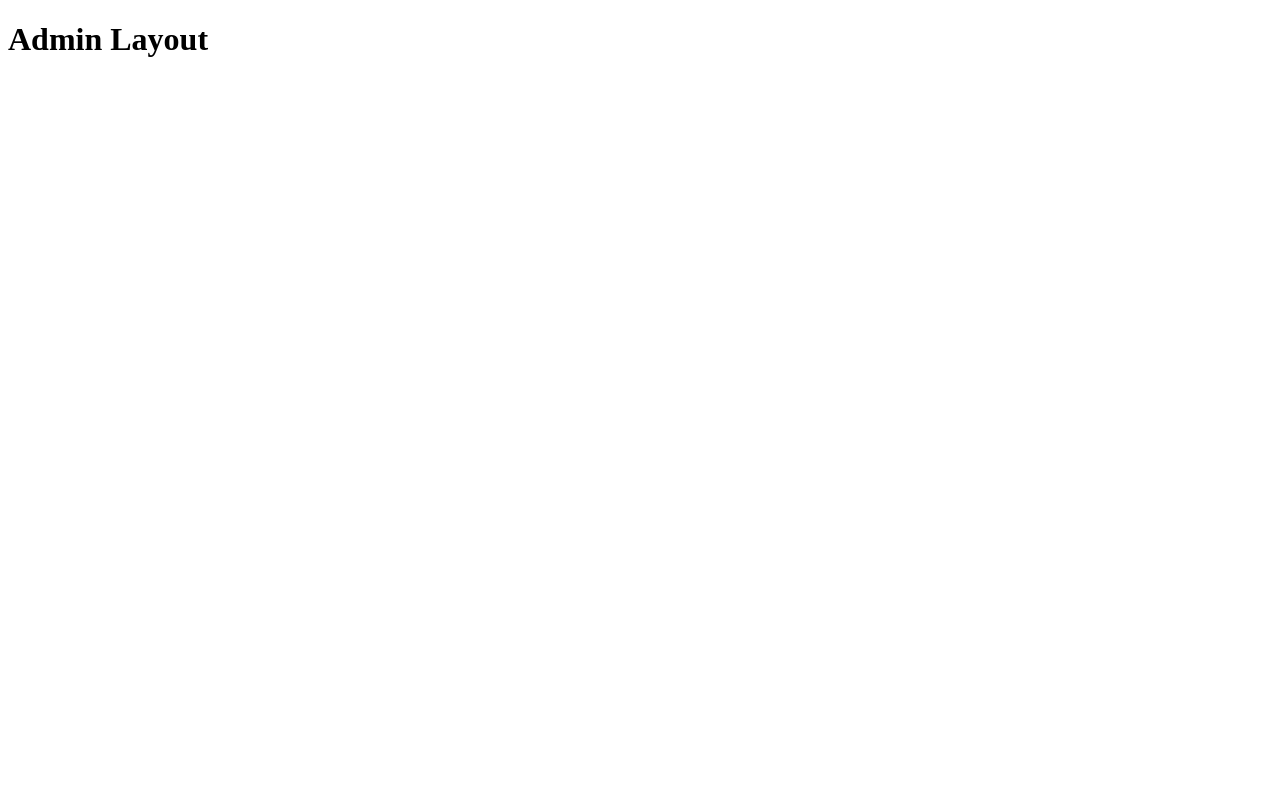
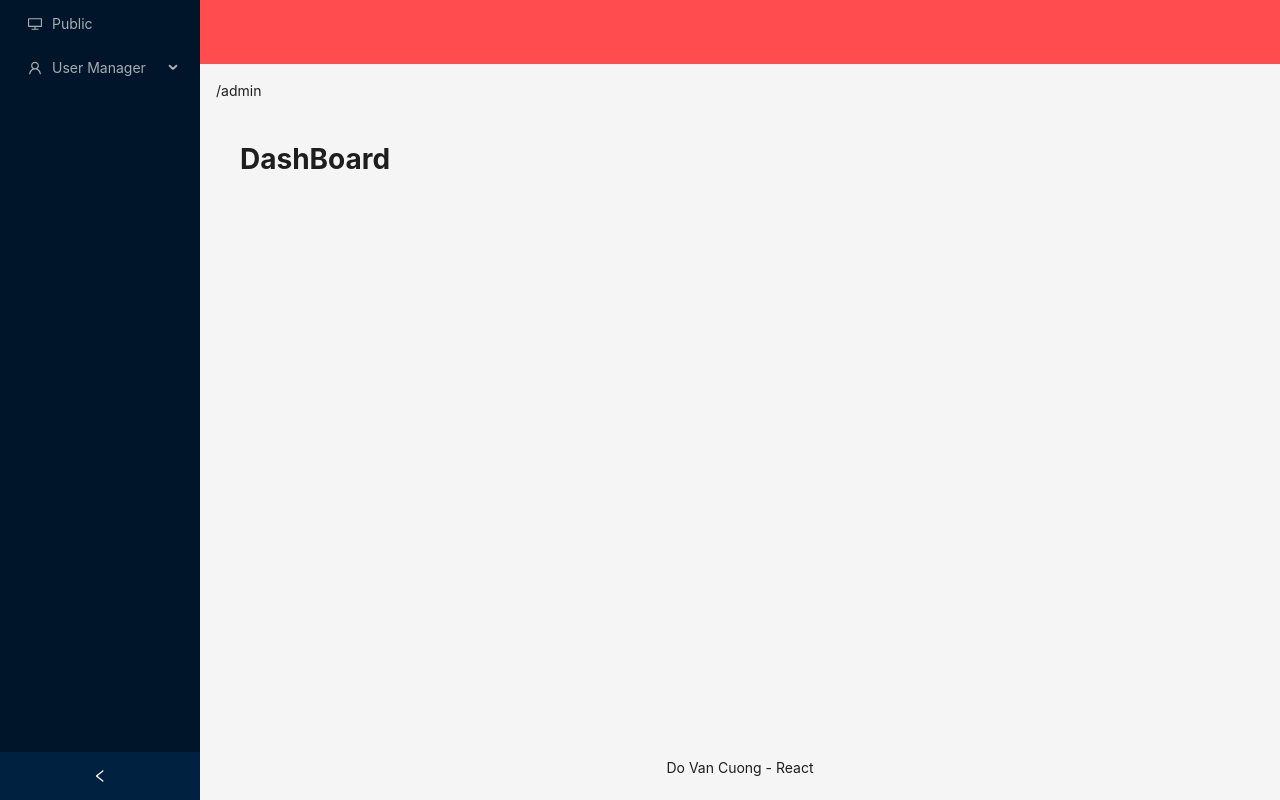
Before and after one commit to dovancuongadhp/antd-demo, a React (Vite) app: page /admin in a window 1280 px wide. Built offline with nearby package versions, Linux system fonts and the light colour scheme.

Commit message:
config layout admin

```diff
--- a/src/assets/css/style.css
+++ b/src/assets/css/style.css
@@ -0,0 +1,4 @@
+*{
+    margin: 0;
+    padding: 0;
+}
--- /dev/null
+++ b/src/components/Sidebar/SidebarAdmin.tsx
@@ -0,0 +1,53 @@
+import React, { useState } from "react";
+import { DesktopOutlined, UserOutlined } from "@ant-design/icons";
+import type { MenuProps } from "antd";
+import { Layout, Menu } from "antd";
+import { useLocation } from "react-router-dom";
+import { Link } from "react-router-dom";
+const { Sider } = Layout;
+
+type MenuItem = Required<MenuProps>["items"][number];
+
+function getItem(
+  label: React.ReactNode,
+  key: React.Key,
+  icon?: React.ReactNode,
+  children?: MenuItem[]
+): MenuItem {
+  return {
+    key,
+    icon,
+    children,
+    label,
+  } as MenuItem;
+}
+
+const items: MenuItem[] = [
+  getItem(<Link to="/">Public</Link>, "/", <DesktopOutlined />),
+  getItem("User Manager", "3", <UserOutlined />, [
+    getItem(<Link to="/admin/user">User</Link>, "/admin/user"),
+  ]),
+];
+
+const SideBarAdmin: React.FC = () => {
+  const location = useLocation();
+  console.log(location);
+  const [collapsed, setCollapsed] = useState(false);
+  return (
+    <Sider
+      collapsible
+      collapsed={collapsed}
+      onCollapse={(value) => setCollapsed(value)}
+    >
+      <div className="demo-logo-vertical" />
+      <Menu
+        theme="dark"
+        defaultSelectedKeys={[`${location.pathname}`]}
+        mode="inline"
+        items={items}
+      />
+    </Sider>
+  );
+};
+
+export default SideBarAdmin;
--- a/src/layouts/AdminLayout.tsx
+++ b/src/layouts/AdminLayout.tsx
@@ -1,13 +1,30 @@
-import { Outlet } from 'react-router-dom'
+import React from 'react';
+import { Breadcrumb, Layout } from 'antd';
+import SideBarAdmin from '@/components/Sidebar/SidebarAdmin';
+import { Outlet, useLocation } from 'react-router-dom';
 
-function AdminLayout() {
-    return (
-        <div>
-            <h1>Admin Layout</h1>
-            <br />
+const { Header, Content, Footer } = Layout;
+
+const AdminLayout: React.FC = () => {
+    const location = useLocation();
+    console.log(location)
+  return (
+    <Layout style={{ minHeight: '100vh' }}>
+      <SideBarAdmin></SideBarAdmin>
+      <Layout>
+        <Header style={{ padding: 0, background: "#ff4d4f" }} />
+        <Content style={{ margin: '0 16px' }}>
+          <Breadcrumb style={{ margin: '16px 0' }}>
+            <Breadcrumb.Item>{location.pathname}</Breadcrumb.Item>
+          </Breadcrumb>
+          <div style={{ padding: 24, minHeight: 360 }}>
             <Outlet />
-        </div>
-      )
-}
+          </div>
+        </Content>
+        <Footer style={{ textAlign: 'center' }}>Do Van Cuong - React</Footer>
+      </Layout>
+    </Layout>
+  );
+};
 
-export default AdminLayout
+export default AdminLayout;
--- a/src/layouts/PublicLayout.tsx
+++ b/src/layouts/PublicLayout.tsx
@@ -1,12 +1,12 @@
 
 
 import React from 'react'
-import { Outlet } from 'react-router-dom'
+import { Link, Outlet } from 'react-router-dom'
 
 function PublicLayout() {
   return (
     <div>
-        <h1>Public Layout</h1>
+        <Link to={"/admin"}>Admin</Link>
         <br />
         <Outlet/>
     </div>
--- /dev/null
+++ b/src/pages/Admin/index.tsx
@@ -0,0 +1,11 @@
+import React from 'react'
+
+function DashBoard() {
+  return (
+    <div>
+        <h1>DashBoard</h1>
+    </div>
+  )
+}
+
+export default DashBoard
--- /dev/null
+++ b/src/pages/Admin/routes.tsx
@@ -0,0 +1,6 @@
+
+import DashBoard from './index'
+const routesUser = [
+    {key: "admin-dashboard",path: '',element: DashBoard, layout: "AdminLayout"},
+]
+export default routesUser
--- a/src/routes/adminRoutes.ts
+++ b/src/routes/adminRoutes.ts
@@ -1,6 +1,7 @@
 import userRoutes from '@/pages/Admin/User/routes'
-
+import dashBoardRoutes from '@/pages/Admin/routes'
 const adminRoutes = [
-    ...userRoutes
+    ...dashBoardRoutes,
+    ...userRoutes,
 ]
 export default adminRoutes
```
